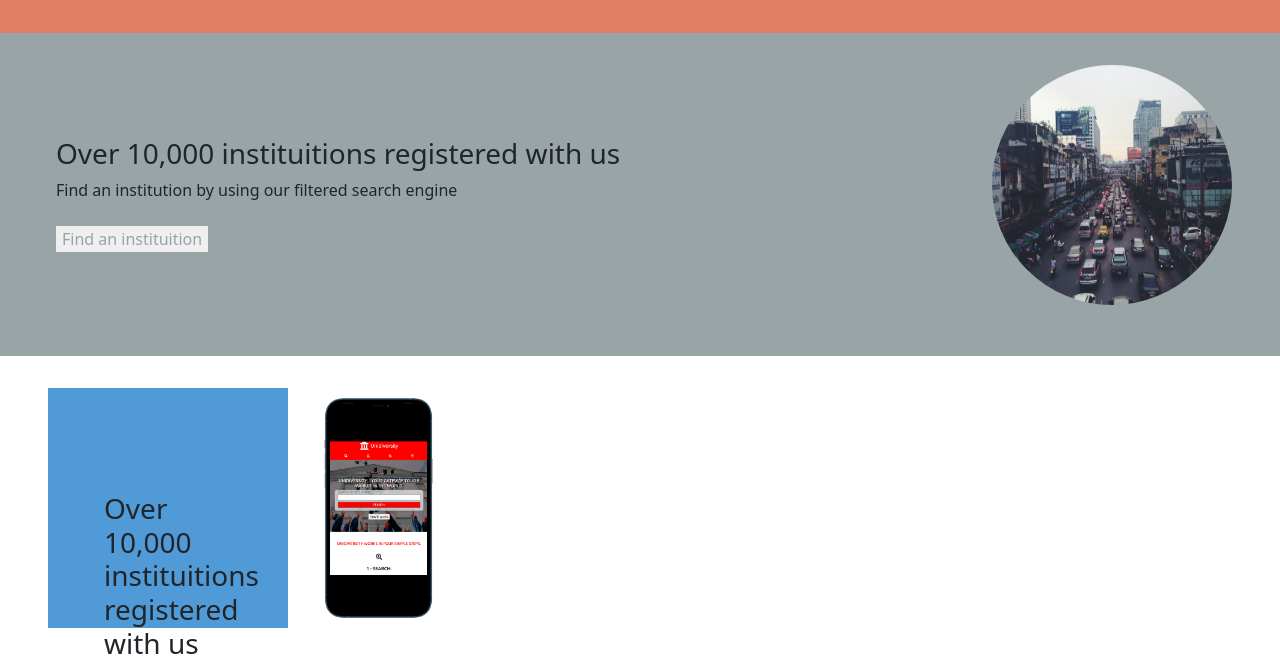
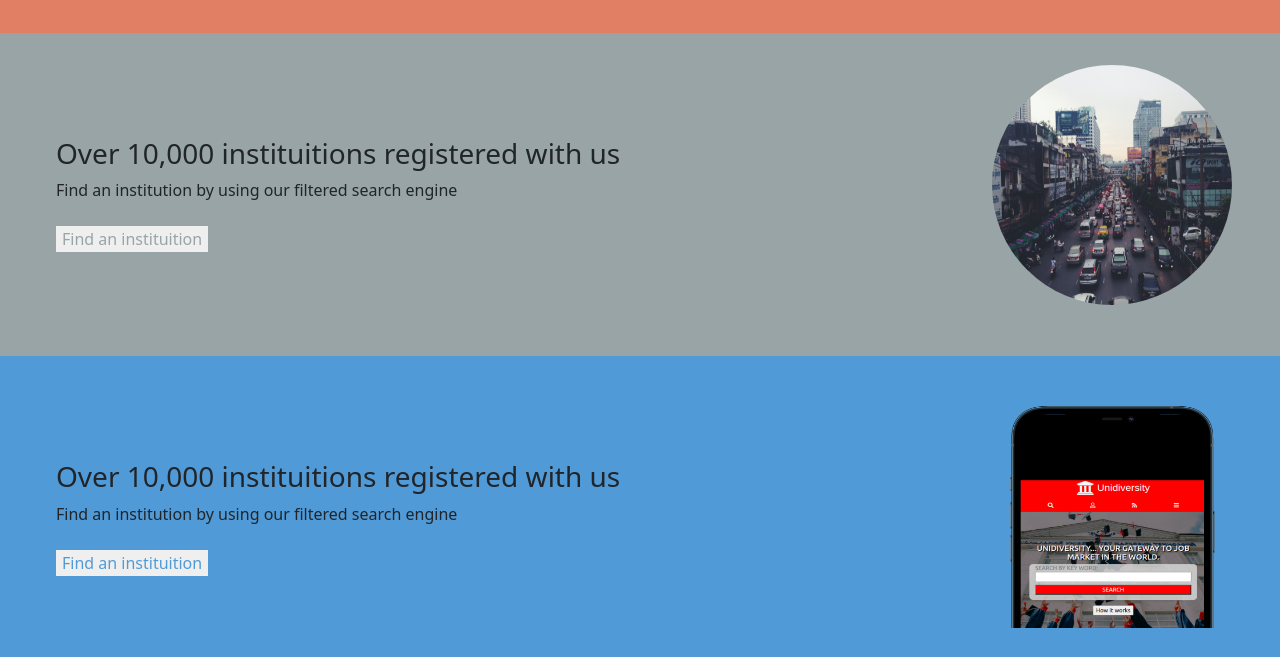
Before and after one commit to arthurborgesdev/unidiversity, a website: page index.html in a window 1280 px wide. Shown: the part 1365-2022 px from the top of the page. Drawn offline with nearby package versions, Linux system fonts and the light colour scheme.

Commit message:
Adjust and crop the iPhone12Promax image of blue panel

```diff
--- a/index.css
+++ b/index.css
@@ -104,7 +104,7 @@ h1 {
   margin: 2rem 3rem;
 }
 
-.blue-panel {
+.blue-panel img {
   width: 15rem;
   height: 15rem;
   margin: 2rem 3rem;
--- a/index.html
+++ b/index.html
@@ -112,7 +112,7 @@
           <p class="mb-4">Find an institution by using our filtered search engine</p>
           <input type="button" value="Find an instituition">
         </div>
-        <img src="./img/unidiversity_iphone12promax.png" alt="">
+        <img src="./img/iphone12promax.png" alt="">
       </article>
     </section>
     <footer>
```
Also changed, not shown: img/iphone12promax.png (added), img/unidiversity_iphone12promax.png (deleted).
